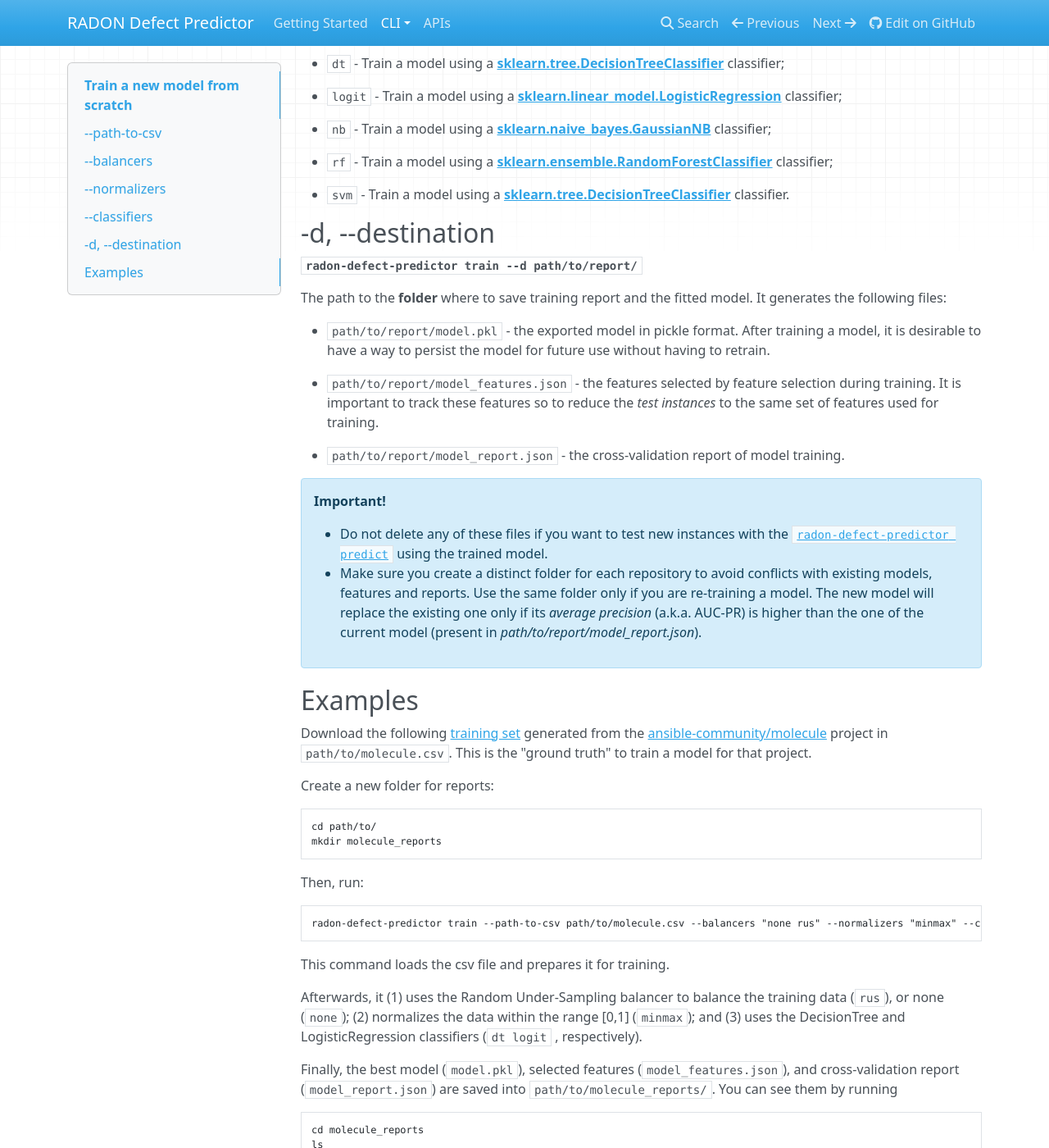
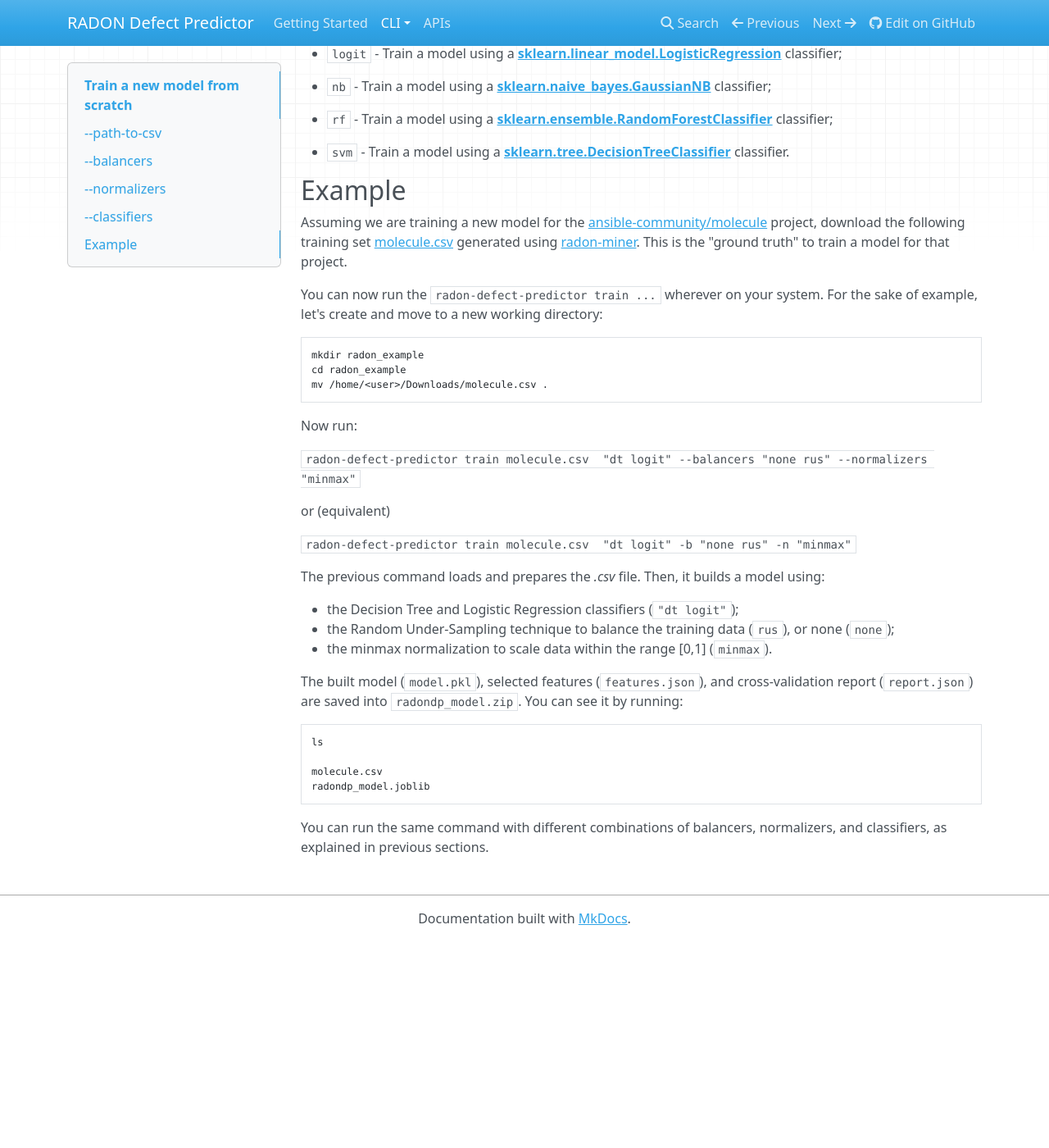
Before and after one commit to radon-h2020/radon-defect-prediction-cli, an MkDocs documentation site: the page built from docs/cli/train.md, in a window 1280 px wide and 1400 px high, scrolled down 1953 px. Shown: the whole window at 82% size. Built offline with MkDocs 1.6.1, drawn with Linux system fonts in a browser that asks for light colours; nearby versions of some CDN libraries; after the commit the page ends 3101 px from its top, so only the background shows below that; some of the changed text lies outside the part shown.

Commit message:
refactoring

````diff
--- a/docs/cli/train.md
+++ b/docs/cli/train.md
@@ -2,36 +2,37 @@
 ```radon-defect-predictor train```
 
 ```text
-usage: radon-defect-predictor train [-h] --path-to-csv PATH_TO_CSV [--balancers BALANCERS] [--normalizers NORMALIZERS] --classifiers CLASSIFIERS -d DEST
+usage: radon-defect-predictor train [-h] [--balancers BALANCERS] [--normalizers NORMALIZERS] path_to_csv classifiers
+
+positional arguments:
+  path_to_csv           the path to the csv file containing the data for training
+  classifiers           a list of classifiers to train. Possible choices [dt, logit, nb, rf, svm]
+
 
 optional arguments:
   -h, --help            show this help message and exit
-  --path-to-csv PATH_TO_CSV
-                        the path to the csv file containing the data for training
   --balancers BALANCERS
                         a list of balancer to balance training data. Possible choices [none, rus, ros]
   --normalizers NORMALIZERS
                         a list of normalizers to normalize data. Possible choices [none, minmax, std]
-  --classifiers CLASSIFIERS
-                        a list of classifiers to train. Possible choices [decision-tree, logit, naive-bayes, random-forest, svm]
-  -d DEST, --destination DEST
-                        destination folder to save the model and reports
 ```
 
-| Option | Required |
-|:---|:---|
-| --path-to-csv | True |
-| --balancers | False |
-| --normalizers | False |
-| --classifiers | True |
-| -d, --destination | True |
+!!! warning "Output"
+    This command will generate a **radondp_model.joblib** file in the user working directory.
+    The file contains information about the best estimator, subset of features selected by the training, and the results
+    of cross-validation.
+
+    **Note:** The *radondp_model.joblib* will override the existing one in the user working directory, if any.
+
+
 
 <br>
 
 ## --path-to-csv
 **```radon-defect-predictor train --path-to-csv path/to/repository-data.csv```**
 
-The path to the **.csv** file containing observations to train the model. Observations are metrics for every script in the repository at each release.
+The path to the training data (a **.csv** file).
+You can generate training data for IaC defect-prediction through [radon-miner](https://github.com/radon-h2020/radon-repository-miner/).
 An example observation is the following:
 
 | filepath | commit | committed_at | failure_prone | metric_1 | ... | metric_n |
@@ -40,12 +41,12 @@
 
 * ```filepath: string``` is the path to the file from the repository root;
 * ```commit: string``` is the commit sha the file belongs to. In per-release based defect-prediction, it is the commit sha of a release, and it is used to group observations of the same release;
-* ```committed_at: integer``` is the timestamp of the commit date. In per-release based defect-prediction, it is the release date. It is used to sort releases for walk-forward validation;
-* ```failure_pront: integer``` 1 if the observation is **failure-prone**; 0 otherwise;
+* ```committed_at: string``` is the commit datetime. In release-based defect-prediction, it is the release date. In just-in-time defect-prediction is the commit date. It is used to sort releases/commits for walk-forward validation;
+* ```failure_prone: integer``` **1** if the observation is **failure-prone**; 0 otherwise;
 * ```metric_i: float``` a metric.
 
 !!! warning
-    Lacking one of the following columns will raise an error: ```filepath```, ```commit```, ```committed_at```, ```failure_prone```.
+    Missing one of the following columns will raise an error: ```filepath```, ```commit```, ```committed_at```, ```failure_prone```.
 
 
 ## --balancers
@@ -94,54 +95,47 @@
 
 
 
-## -d, --destination
-**```radon-defect-predictor train --d path/to/report/```**
+## Example
 
-The path to the **folder** where to save training report and the fitted model.
-It generates the following files:
+Assuming we are training a new model for the [ansible-community/molecule](https://github.com/ansible-community/molecule) project,
+download the following training set [molecule.csv](https://radon-h2020.github.io/radon-defect-prediction-cli/examples_resources/molecule.csv)
+generated using [radon-miner](https://github.com/radon-h2020/radon-repository-miner/).
+This is the "ground truth" to train a model for that project.
 
-* ```path/to/report/model.pkl``` - the exported model in pickle format. After training a model, it is desirable to have a way to persist the model for future use without having to retrain.
+You can now run the `radon-defect-predictor train ...` wherever on your system.
+For the sake of example, let's create and move to a new working directory:
 
-* ```path/to/report/model_features.json``` - the features selected by feature selection during training. It is important to track these features so to reduce the *test instances* to the same set of features used for training.
+```text
+mkdir radon_example
+cd radon_example
+mv /home/<user>/Downloads/molecule.csv .
+```
 
-* ```path/to/report/model_report.json``` - the cross-validation report of model training.
+Now run:
 
-!!! note "Important!"
-    * Do not delete any of these files if you want to test new instances with the [```radon-defect-predictor predict```](https://radon-h2020.github.io/radon-defect-prediction-cli/cli/predict/) using the trained model.
-    * Make sure you create a distinct folder for each repository to avoid conflicts with existing models, features and reports.
-      Use the same folder only if you are re-training a model. The new model will replace the existing one only if its *average precision* (a.k.a. AUC-PR) is higher than the one of the current model (present in *path/to/report/model_report.json*).
+`radon-defect-predictor train molecule.csv  "dt logit" --balancers "none rus" --normalizers "minmax"`
+
+or (equivalent)
+
+`radon-defect-predictor train molecule.csv  "dt logit" -b "none rus" -n "minmax"`
+
+The previous command loads and prepares the *.csv* file. Then, it builds a model using:
+
+* the Decision Tree and Logistic Regression classifiers (`"dt logit"`);
+* the Random Under-Sampling technique to balance the training data (```rus```), or none (```none```);
+* the minmax normalization to scale data within the range [0,1] (```minmax```).
 
 
-## Examples
-
-Download the following [training set](https://radon-h2020.github.io/radon-defect-prediction-cli/examples_resources/molecule.csv) generated from the [ansible-community/molecule](https://github.com/ansible-community/molecule) project in ```path/to/molecule.csv```.
-This is the "ground truth" to train a model for that project.
-
-Create a new folder for reports:
+The built model (`model.pkl`), selected features (`features.json`), and cross-validation report (`report.json`) are saved into `radondp_model.zip`.
+You can see it by running:
 
 ```text
-cd path/to/
-mkdir molecule_reports
+ls
+
+molecule.csv
+radondp_model.joblib
 ```
 
-Then, run:
-
-```text
-radon-defect-predictor train --path-to-csv path/to/molecule.csv --balancers "none rus" --normalizers "minmax" --classifiers "dt logit" -d path/to/molecule_reports/
-```
-
-This command loads the csv file and prepares it for training.
-
-Afterwards, it (1) uses the Random Under-Sampling balancer to balance the training data (```rus```), or none (```none```);
-(2) normalizes the data within the range [0,1] (```minmax```); and (3) uses the DecisionTree and LogisticRegression classifiers (```dt logit``` , respectively).
-
-Finally, the best model (```model.pkl```), selected features (```model_features.json```), and cross-validation report (```model_report.json```) are saved into ```path/to/molecule_reports/```.
-You can see them by running
-
-```text
-cd molecule_reports
-ls
-```
 
 You can run the same command with different combinations of balancers, normalizers, and classifiers, as explained in
 previous sections.
````
Also changed, not shown: 5 other files.
